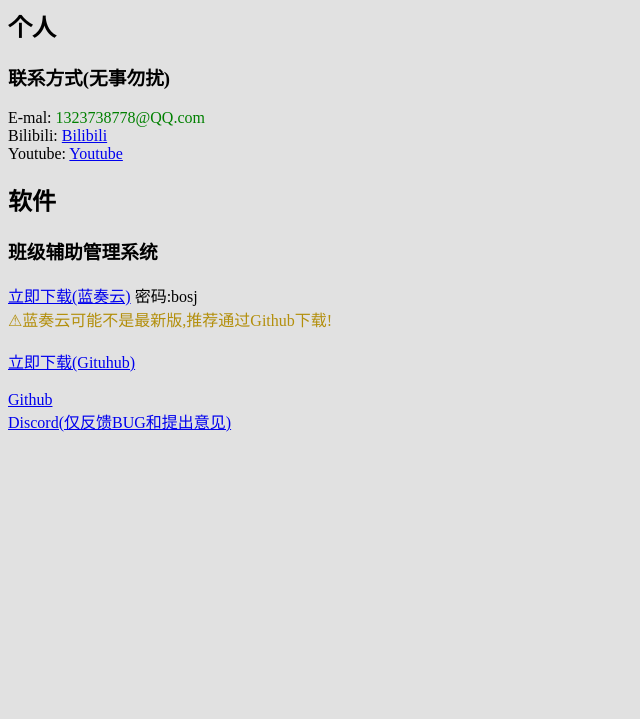
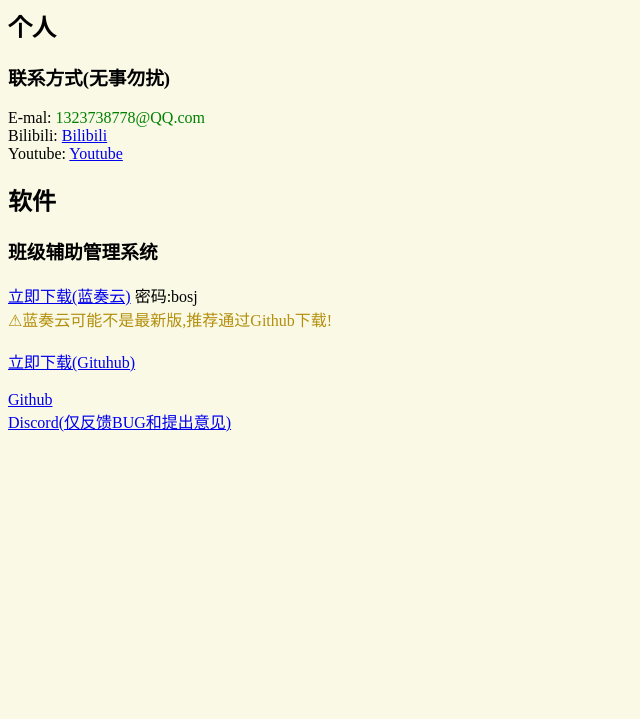
Before and after one commit to zhatujianguanzhe/IndexPage, a plain HTML site: page index.html in a window 1280 px wide. Shown: the part 81-800 px from the top of the page, without its empty margins (0-640 px from the left). Drawn offline with Linux system fonts and the light colour scheme.

Commit message:
Update index.html

```diff
--- a/index.html
+++ b/index.html
@@ -6,7 +6,7 @@
     <style>
 
         body {
-            background-color: #e1e1e1;
+            background-color: #faf9e6;
         }
 
     </style>
```
